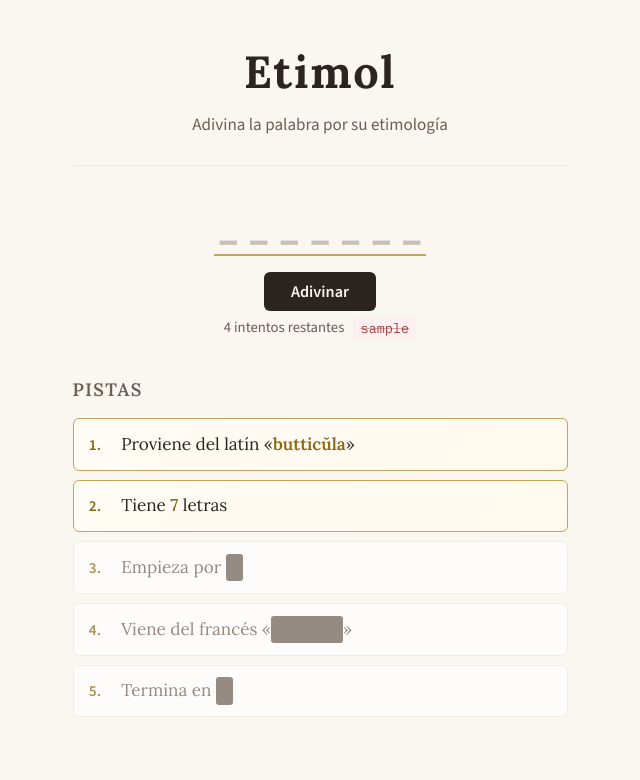
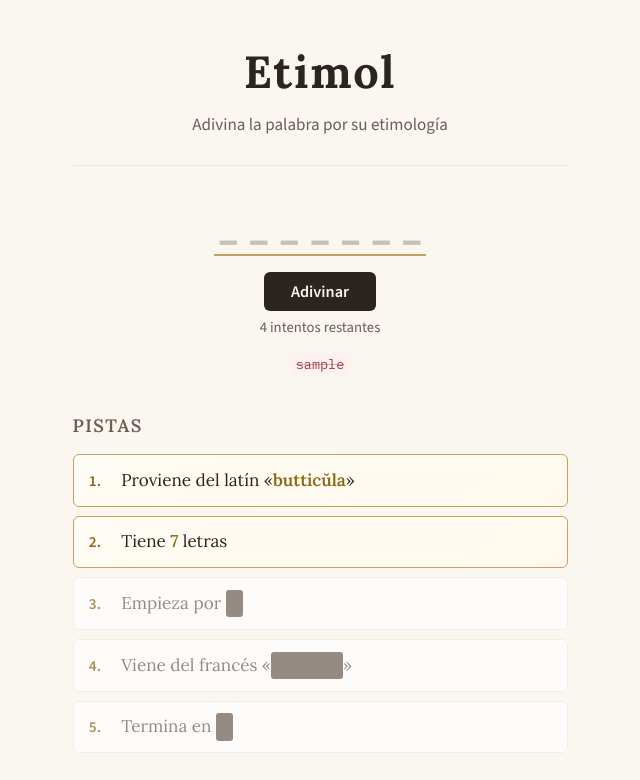
Before and after one commit to felipecalvo/etimol, a React (Vite) app: page / in a window 1280 px wide. Both pictures are taken after typing "Sample" into the empty fields and a click on the button "Adivinar". Shown: the top 780 px of the page, without its empty margins (320-960 px from the left). Built offline with nearby package versions, Linux system fonts and the light colour scheme.

Commit message:
Move guess chips below attempts text

```diff
--- a/src/App.css
+++ b/src/App.css
@@ -230,13 +230,13 @@ header {
   margin-top: 0.25rem;
 }
 
-/* ── Guess chips (inline) ── */
+/* ── Guess chips (below attempts) ── */
 .guess-chips {
-  display: inline-flex;
+  display: flex;
   flex-wrap: wrap;
+  justify-content: center;
   gap: 0.35rem;
-  margin-left: 0.5rem;
-  vertical-align: middle;
+  margin-top: 0.75rem;
 }
 
 .chip {
--- a/src/App.tsx
+++ b/src/App.tsx
@@ -195,16 +195,16 @@ export default function App() {
             {attemptsLeft === 1
               ? "¡Último intento!"
               : `${attemptsLeft} intentos restantes`}
+          </p>
           {guesses.length > 0 && (
-              <span className="guess-chips">
+            <div className="guess-chips">
               {guesses.map((g, i) => (
                 <span key={i} className={`chip ${g === "" ? "skipped" : "wrong"}`}>
                   {g === "" ? "—" : g}
                 </span>
               ))}
-              </span>
+            </div>
           )}
-          </p>
         </section>
       ) : (
         <section className="result-card">
```
Lines whose indentation alone changed are shown as unchanged.
